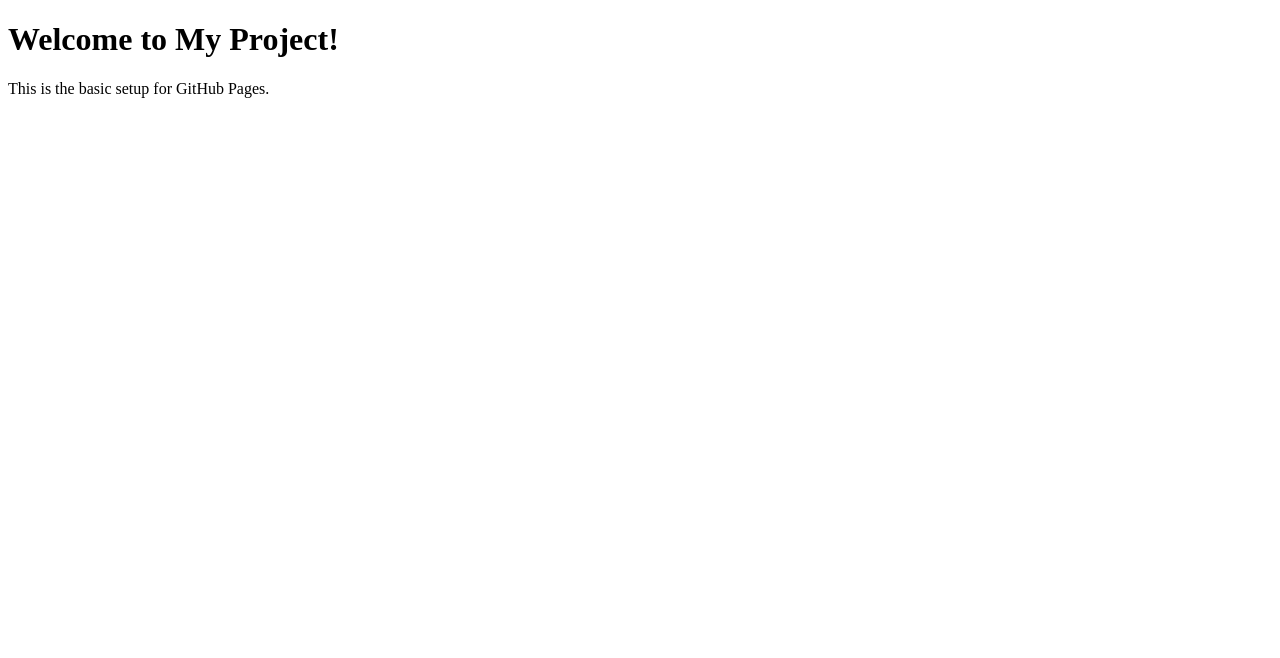
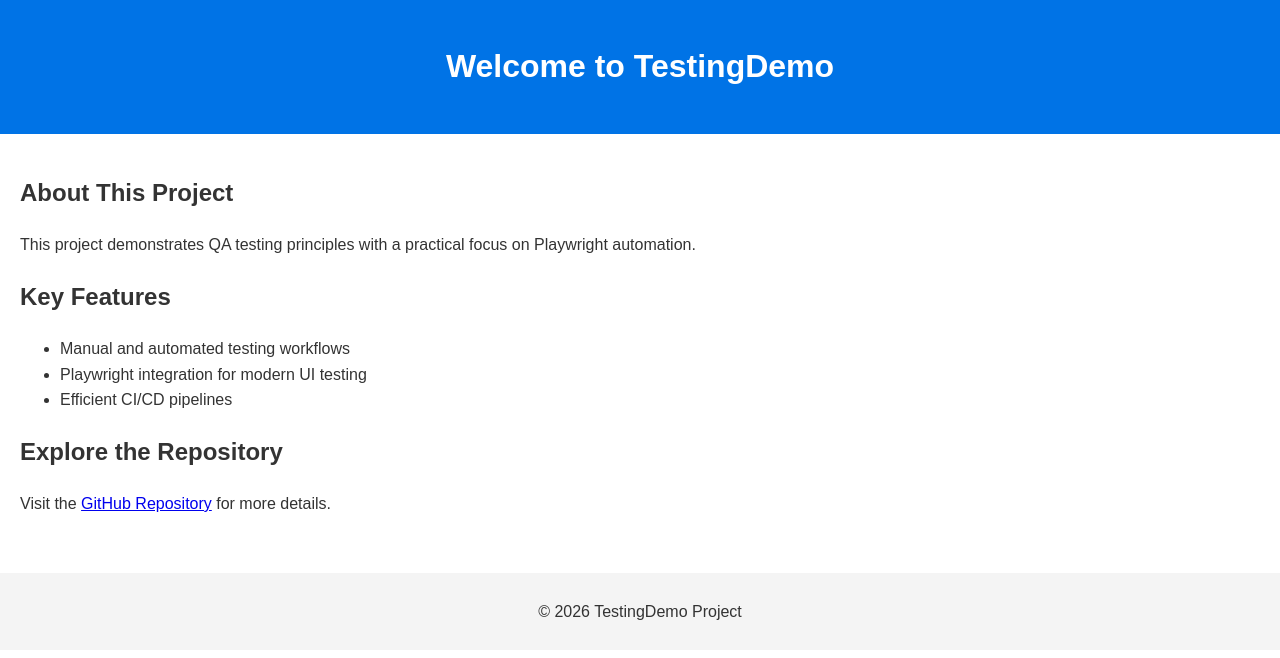
Before and after one commit to bg-playground/TestingDemo-02, a plain HTML site: page docs/index.html in a window 1280 px wide. Drawn offline with Linux system fonts and the light colour scheme.

Commit message:
Revise index.html for TestingDemo project
Updated project title and added styling, header, main content, and footer to enhance the structure and presentation of the HTML document.

```diff
--- a/docs/index.html
+++ b/docs/index.html
@@ -1,12 +1,52 @@
 <!DOCTYPE html>
 <html lang="en">
 <head>
-    <meta charset="UTF-8">
-    <meta name="viewport" content="width=device-width, initial-scale=1.0">
-    <title>My Project</title>
+  <meta charset="UTF-8">
+  <meta name="viewport" content="width=device-width, initial-scale=1.0">
+  <title>TestingDemo Project</title>
+  <style>
+    body {
+      font-family: Arial, sans-serif;
+      line-height: 1.6;
+      margin: 0;
+      padding: 0;
+      color: #333;
+    }
+    header {
+      background: #0073e6;
+      color: white;
+      padding: 20px;
+      text-align: center;
+    }
+    main {
+      padding: 20px;
+    }
+    footer {
+      text-align: center;
+      background: #f4f4f4;
+      padding: 10px;
+      margin-top: 20px;
+    }
+  </style>
 </head>
 <body>
-    <h1>Welcome to My Project!</h1>
-    <p>This is the basic setup for GitHub Pages.</p>
+  <header>
+    <h1>Welcome to TestingDemo</h1>
+  </header>
+  <main>
+    <h2>About This Project</h2>
+    <p>This project demonstrates QA testing principles with a practical focus on Playwright automation.</p>
+    <h2>Key Features</h2>
+    <ul>
+      <li>Manual and automated testing workflows</li>
+      <li>Playwright integration for modern UI testing</li>
+      <li>Efficient CI/CD pipelines</li>
+    </ul>
+    <h2>Explore the Repository</h2>
+    <p>Visit the <a href="https://github.com/bg-playground/TestingDemo-02">GitHub Repository</a> for more details.</p>
+  </main>
+  <footer>
+    <p>&copy; 2026 TestingDemo Project</p>
+  </footer>
 </body>
 </html>
```
